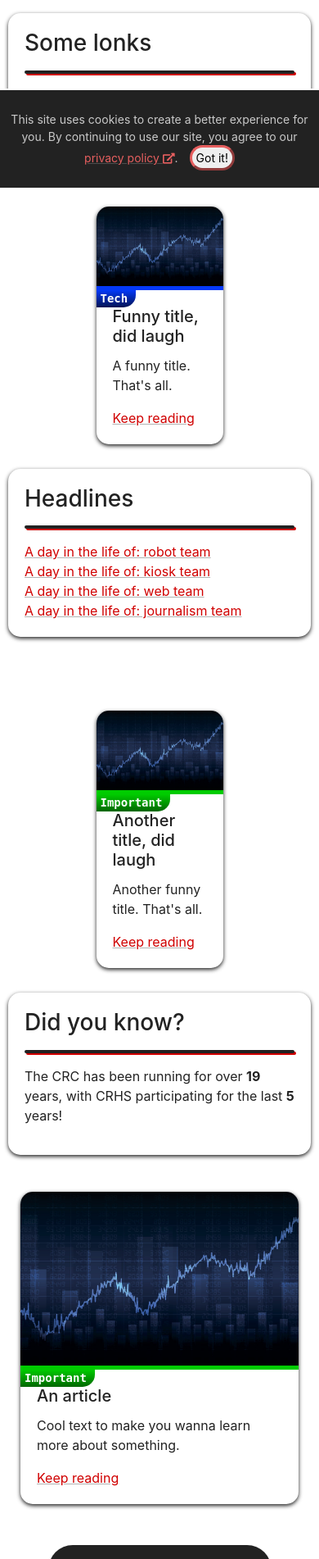
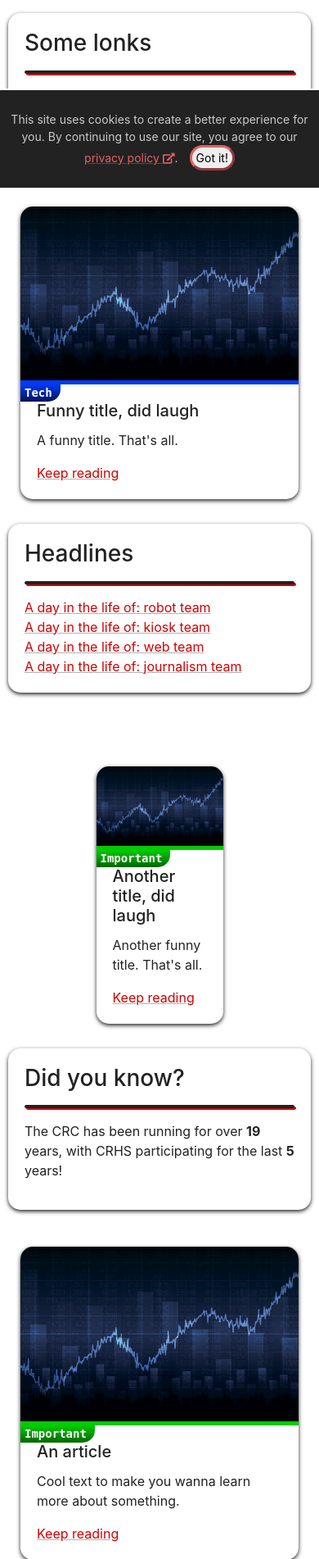
Before and after one commit to Hircinus/CRHS_Robotics-2020, a PHP site: page /home.php in a window 390 px wide. Shown: the part 615-2517 px from the top of the page at 82% size. Run offline with PHP 8.4, Linux system fonts and the light colour scheme; some libraries are stand-ins or nearby versions.

Commit message:
Add files via upload

```diff
--- a/home.php
+++ b/home.php
@@ -20,7 +20,7 @@ require 'layouts/header.php';
 </div>
 -->
 <div id="row" class="row justify-content-center">
-	<div id="side-card" class="col-lg-3 col-md-0 col-sm-0 col-0">
+	<div id="side-card" class="col-lg-3 col-md-6 col-sm-12 col-12">
     <h3>Some lonks</h3>
 		<hr class="inner-divider">
     <a class="link" href="#">First meeting: what's the game plan?</a><br>
@@ -29,7 +29,7 @@ require 'layouts/header.php';
     <a class="link" href="#">Kiosk team's thoughts</a>
   </div>
 	<?php
-	$col = "col-6";
+	$col = "col-lg-6 col-md-6 col-12";
 	$id = "01";
 	$img_alt = "Yeet";
 	$Type = "Tech";
@@ -37,7 +37,7 @@ require 'layouts/header.php';
 	$desc = "A funny title. That's all.";
 	require 'layouts/article-card.php';
 	?>
-	<div id="side-card" class="col-lg-3 col-md-0 col-sm-0 col-0">
+	<div id="side-card" class="col-lg-3 col-md-6 col-sm-0 col-0">
     <h3>Headlines</h3>
 		<hr class="inner-divider">
     <a class="link" href="#">A day in the life of: robot team</a><br>
@@ -47,7 +47,7 @@ require 'layouts/header.php';
   </div>
 </div>
 <div id="row" class="row justify-content-center">
-  <div class="col-lg-3 col-md-0 col-sm-0 col-0">
+  <div class="col-lg-3 col-md-6 col-sm-0 col-0">
   </div>
 	<?php
 	$col = "col-6";
```
